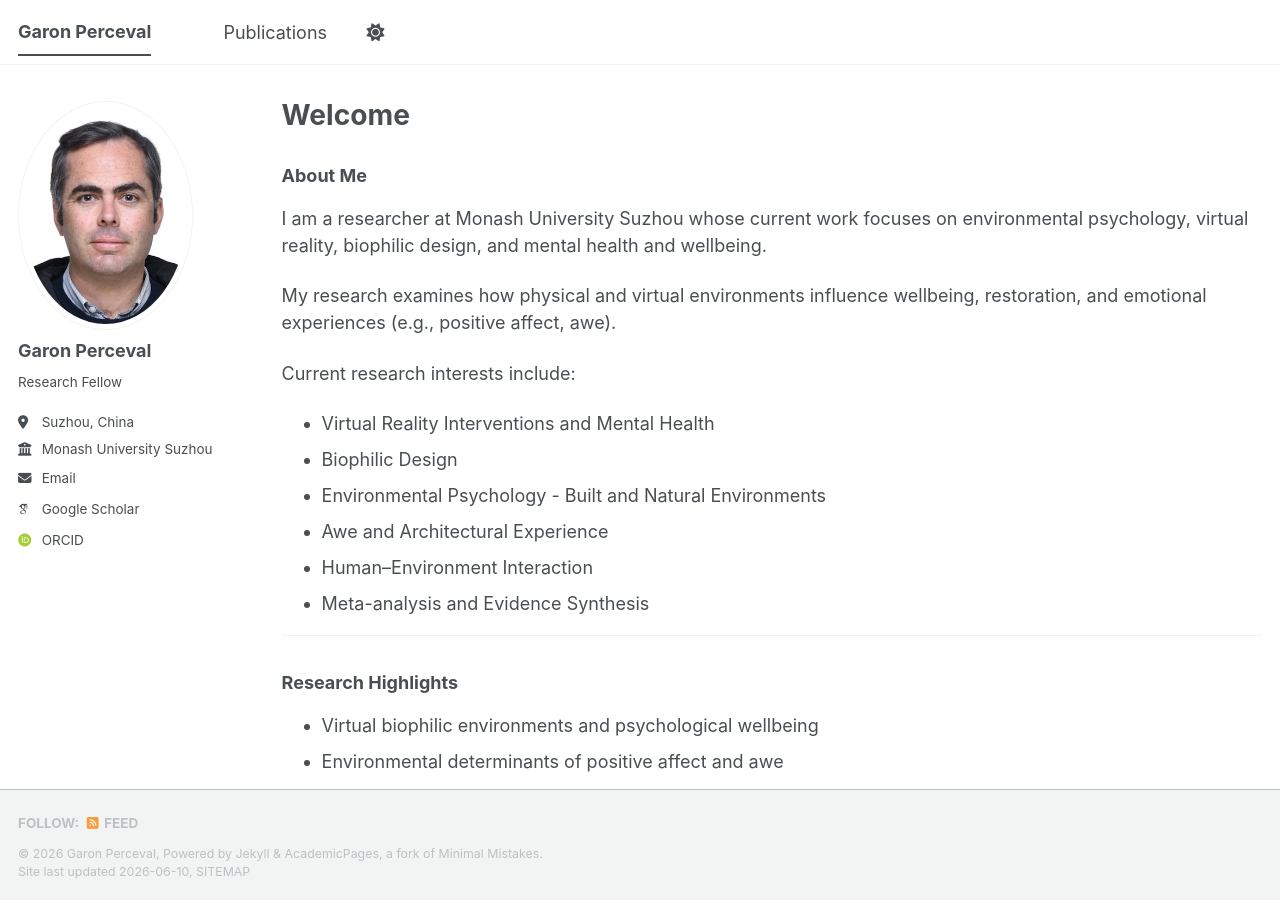
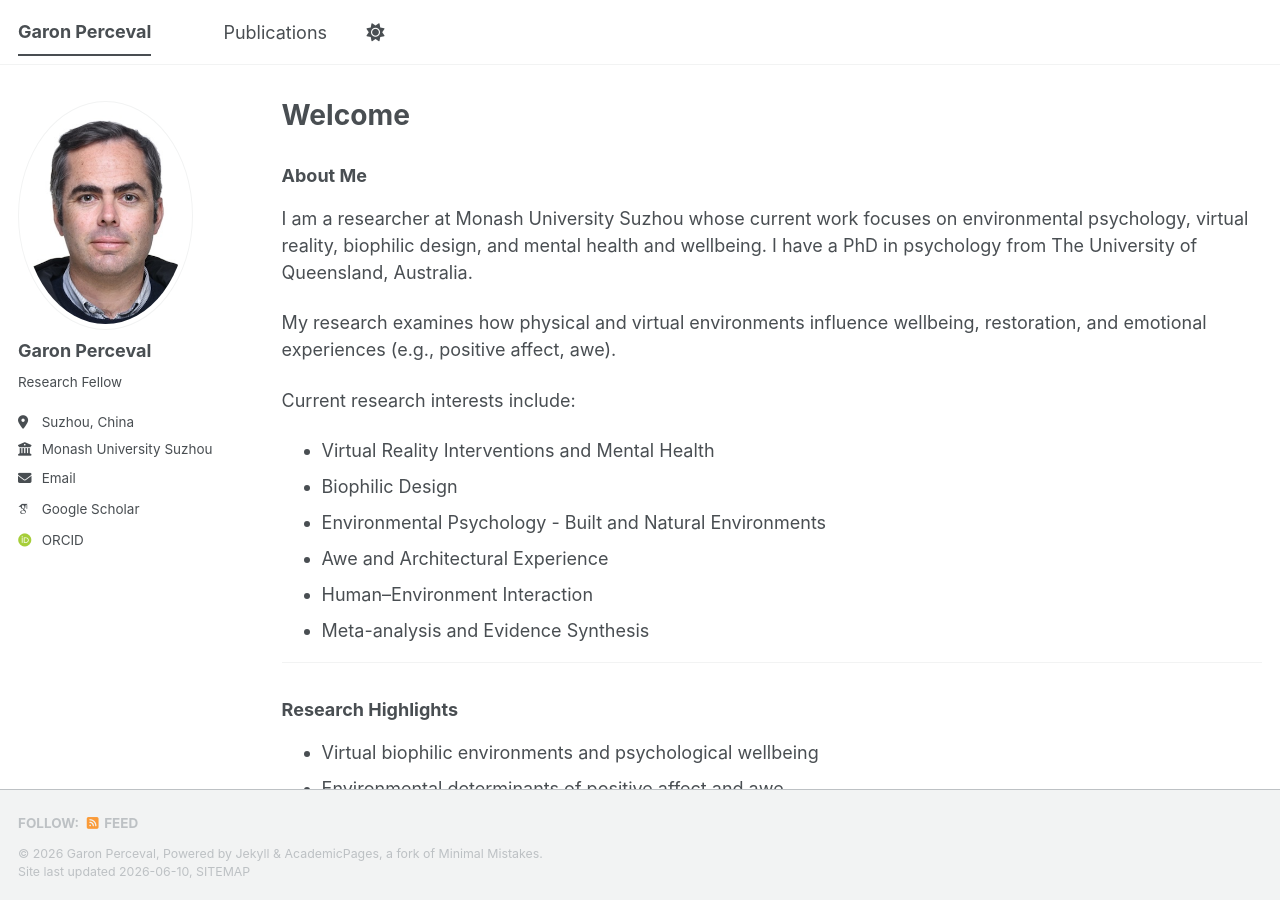
Before and after one commit to garonperceval/garonperceval.github.io, a Jekyll site: the page built from index.md, in a window 1280 px wide and 900 px high. Built offline with Jekyll 4.4.1, drawn with Linux system fonts in a browser that asks for light colours; some web fonts are replaced; a script bundle is joined from its source files by our own code; library files that are not in the unit come from our copies.

Commit message:
Update index.md

```diff
--- a/index.md
+++ b/index.md
@@ -6,7 +6,7 @@ author_profile: true
 
 ### About Me
 
-I am a researcher at Monash University Suzhou whose current work focuses on environmental psychology, virtual reality, biophilic design, and mental health and wellbeing.
+I am a researcher at Monash University Suzhou whose current work focuses on environmental psychology, virtual reality, biophilic design, and mental health and wellbeing. I have a PhD in psychology from The University of Queensland, Australia.
 
 My research examines how physical and virtual environments influence wellbeing, restoration, and emotional experiences (e.g., positive affect, awe).
 
```
